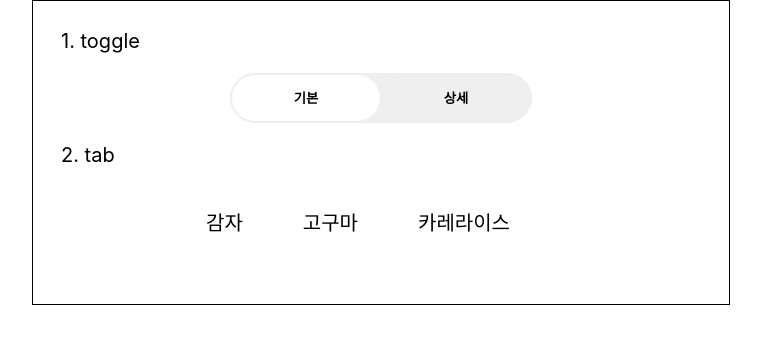
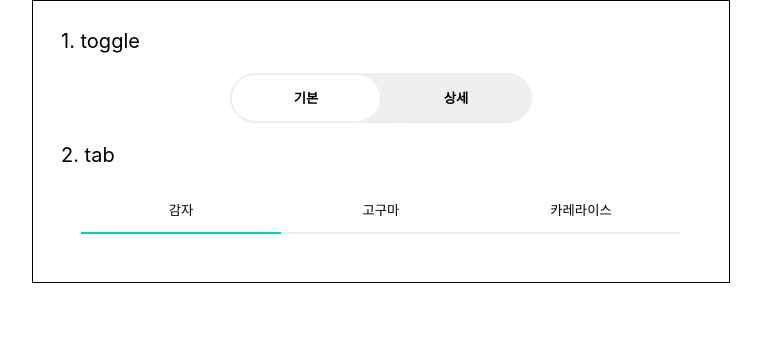
Before and after one commit to shongs27/wanted_pre_onboarding, a React (Create React App) app: page / in a window 1280 px wide. Shown: the top 344 px of the page, without its empty margins (259-1020 px from the left). Built offline with nearby package versions, Linux system fonts and the light colour scheme.

Commit message:
[Feat] 2. tab 컴포넌트 완성

```diff
--- a/src/components/Tab.js
+++ b/src/components/Tab.js
@@ -1,24 +1,53 @@
 import styled from '@emotion/styled';
+import { useState } from 'react';
 
 const List = styled.ul({
+  width: '600px',
   margin: '1em auto',
 
-  width: '450px',
-
   display: 'flex',
+  listStyle: 'none',
+  padding: 0,
 });
 
-const Item = styled.li({
-  listStyle: 'none',
+const Item = styled.li(({ clicked }) => ({
+  '& button': {
+    backgroundColor: 'inherit',
+    width: '200px',
+    padding: '1em 4em',
+    border: 'none',
+    borderBottom: clicked ? '2px solid #00cec9' : '2px solid #efefef',
 
-  padding: '1em 1.5em',
-});
+    '&:hover': {
+      cursor: 'pointer',
+    },
+  },
+}));
 export default function Tab() {
+  const [potato, sweetPotato, careRice] = ['감자', '고구마', '카레라이스'];
+  const [clicked, setClicked] = useState('감자');
+
+  function handleClick(kind) {
+    setClicked(kind);
+  }
+
   return (
     <List>
-      <Item>감자</Item>
-      <Item>고구마</Item>
-      <Item>카레라이스</Item>
+      <Item clicked={clicked === potato}>
+        <button type="button" onClick={() => handleClick(potato)}>
+          감자
+        </button>
+      </Item>
+      <Item clicked={clicked === sweetPotato}>
+        <button type="button" onClick={() => handleClick(sweetPotato)}>
+          고구마
+        </button>
+      </Item>
+      <Item clicked={clicked === careRice}>
+        <button type="button" onClick={() => handleClick(careRice)}>
+          카레라이스
+        </button>
+      </Item>
     </List>
   );
 }
--- a/src/components/Toggle.js
+++ b/src/components/Toggle.js
@@ -3,11 +3,11 @@ import { useState } from 'react';
 import styled from '@emotion/styled';
 
 const Container = styled.div({
+  width: '300px',
   margin: '1em auto',
 
   display: 'flex',
 
-  width: '300px',
   backgroundColor: '#efefef',
 
   border: '1px solid #eee',
```
